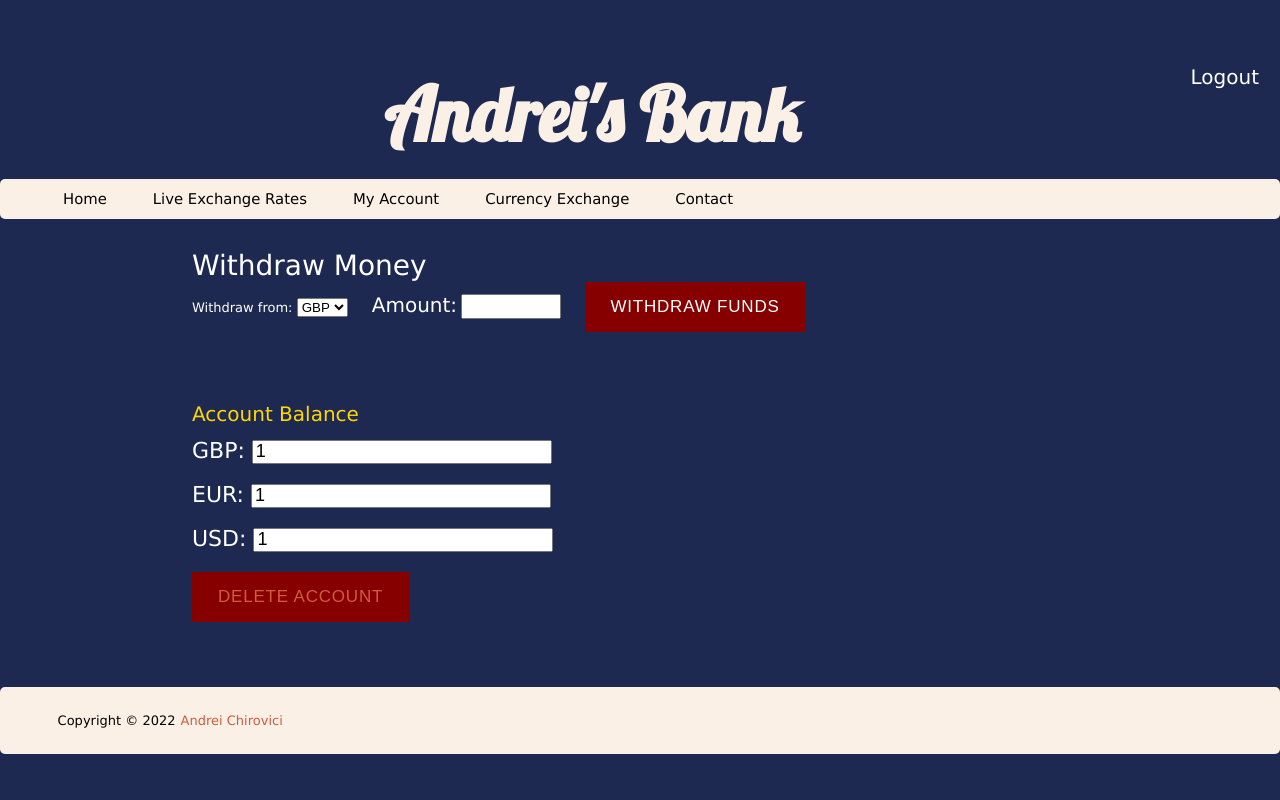
After one commit to AndreiChirovici1/QA-Core-Practical-Project, a Flask app: page /withdraw in a window 1280 px wide. The commit adds this page. Run offline with Flask 2, Linux system fonts and the light colour scheme; a user stored in the database is signed in.

Commit message:
Withdraw funds functionality

```diff
--- a/application/routes.py
+++ b/application/routes.py
@@ -117,6 +117,38 @@ def depositmoney():
 
     return render_template('depositmoney.html')
 
+
+@app.route('/withdraw', methods=['GET', 'POST'])
+def withdrawmoney():
+    if 'email' not in session:
+        return redirect(url_for('home'))
+
+    if request.method == "POST":
+        amount = request.form['amountToWithdraw']
+        withdrawcurrency = request.form['withdrawcurrency']
+        print(withdrawcurrency)
+        print(amount)
+
+        if withdrawcurrency == "gbp":
+            accountno = session['gbpaccountno']
+        if withdrawcurrency == "eur":
+            accountno = session['euraccountno']
+        if withdrawcurrency == "usd":
+            accountno = session['usdaccountno']
+
+        # Query to DB using account number
+        account = accounts.query.get(accountno)
+        bal = account.balance
+        if float(bal) > float(amount):
+            newbal = float(bal) - float(amount)
+            newbalfinal = float(round(newbal, 2))
+            account.balance = newbalfinal
+            db.session.commit()
+            session['{0}balance'.format(withdrawcurrency)] = account.balance
+        else:
+            flash('Not enough funds to withdraw.', 'error')
+
+    return render_template('withdrawmoney.html')
 
 @app.route('/myaccount')
 def myaccount():
--- a/application/templates/currencyexchange.html
+++ b/application/templates/currencyexchange.html
@@ -14,6 +14,8 @@
         <br>
         <ul><li><h4 style="color:white;"><a href="{{url_for('depositmoney')}}">If you'd like to deposit more money just click
                 here.</a></h3></li>
+                <li><h4 style="color:white;"><a href="{{url_for('withdrawmoney')}}">If you'd like to withdraw money just click
+                    here.</a></h3></li>
             <li><h4 style="color:white;"><a href="{{url_for('latestrates')}}">To see the latest exchange rates, click here.</a></h3>
             </li></ul>
                 <br>
--- /dev/null
+++ b/application/templates/withdrawmoney.html
@@ -0,0 +1,37 @@
+{% extends "base.html" %}
+{% block title %}Withdraw Money - Andrei's Bank{% endblock %}
+
+{% block head %}
+<link rel="stylesheet" type="text/css" href="https://fonts.googleapis.com/css?family=Lobster"
+    xmlns="http://www.w3.org/1999/html">
+{% endblock %}
+
+{% block content %}
+<div class="body">
+    <div>
+        <label for="exampleInputEmail1" style="color:white; font-size: 28px;">Withdraw Money</label>
+        <br>
+        <form method="POST">
+            <label for="withdrawcurrency" style="color:white;">Withdraw from:</label>
+            <select name="withdrawcurrency" id="withdrawcurrency">
+                <option value="gbp">GBP</option>
+                <option value="eur">EUR</option>
+                <option value="usd">USD</option>
+            </select>
+            <label for="amount" style="color:white; font-size: 20px; margin-left: 20px;">Amount:</label>
+            <input type="text" style="height:25px; width: 100px; margin-right: 20px;" name="amountToWithdraw">
+            <button class="btn1" type="submit">WITHDRAW FUNDS</button>
+        </form>
+        <br>
+        <h3 style="color:gold;">Account Balance</h3>
+        <h2 style="color:white; margin-bottom: 20px;">GBP: <input style="height:24px; width:300px;"
+                value="{{session['gbpbalance']}}" readonly></h2>
+        <h2 style="color:white; margin-bottom: 20px;">EUR: <input style="height:24px; width:300px;"
+                value="{{session['eurbalance']}}" readonly></h2>
+        <h2 style="color:white; margin-bottom: 20px;">USD: <input style="height:24px; width:300px;"
+                value="{{session['usdbalance']}}" readonly></h2>
+
+        <button class="btn1" type="submit"><a href="{{url_for('deleteuser')}}">DELETE ACCOUNT</a></button>
+    </div>
+</div>
+{% endblock %}
```
Also changed, not shown: application/users.sqlite3.
